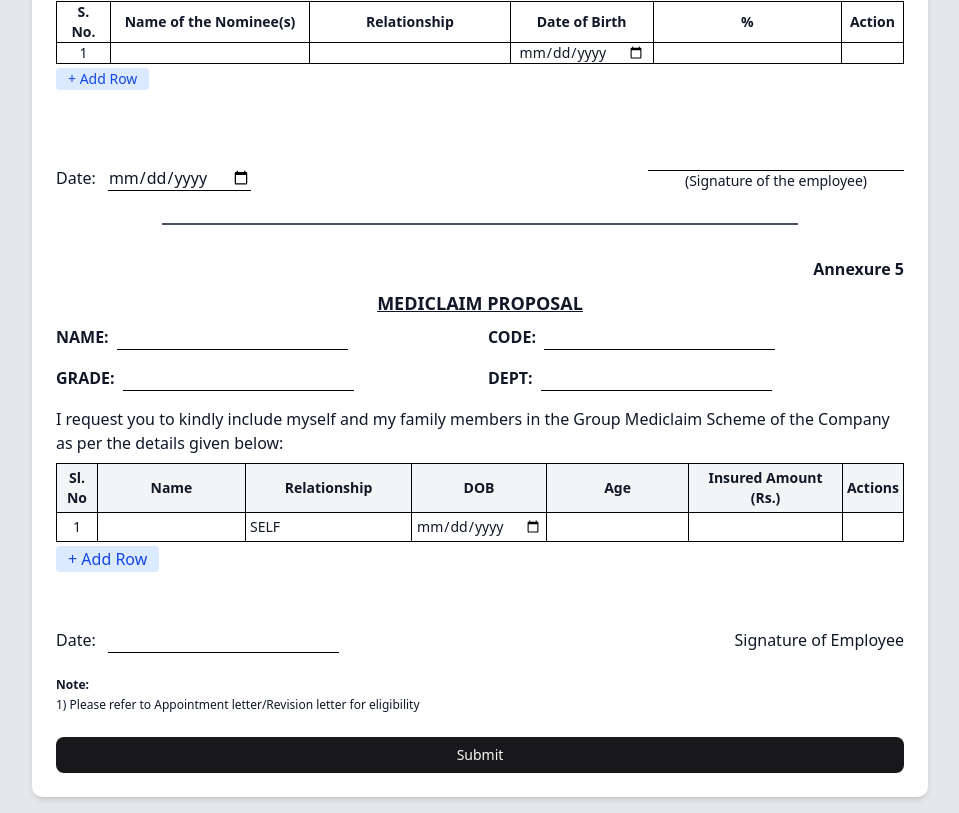
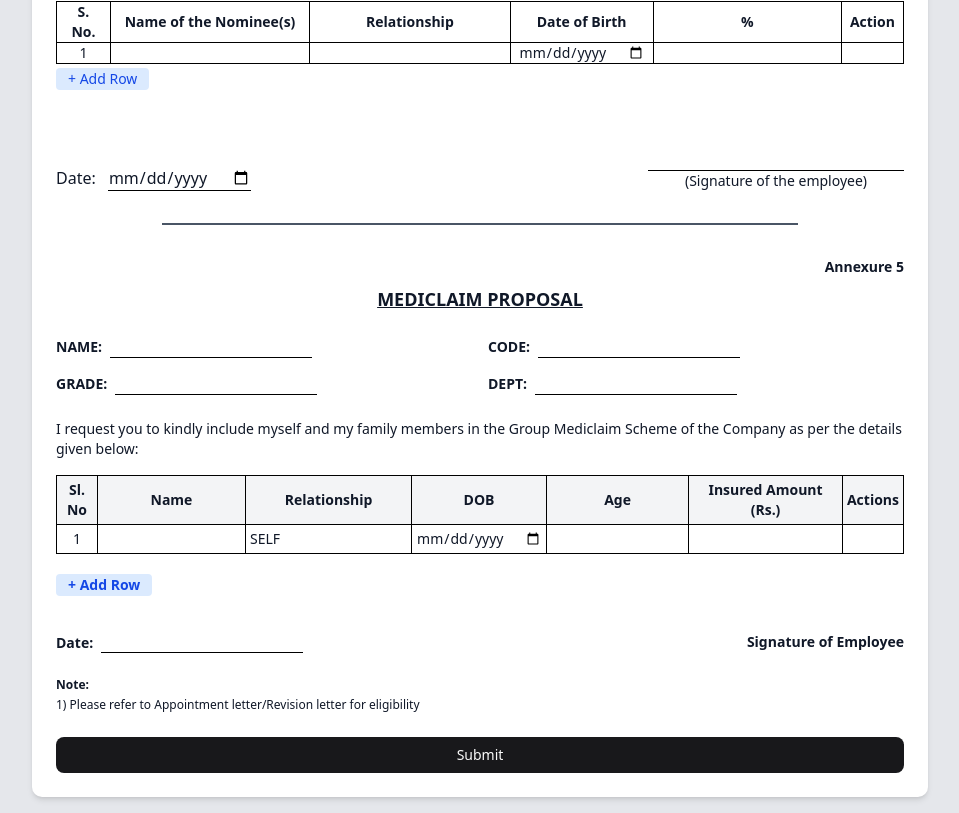
Before and after one commit to KaranJaiswal02/employee-form, a Next.js app: page /staff-joining in a window 1280 px wide. Shown: the part 4337-5150 px from the top of the page, without its empty margins (320-1279 px from the left). Built offline with nearby package versions, Linux system fonts and the light colour scheme.

Commit message:
refactor: integrate Jotai state management and improve form handling in EmpForm2, EmpForm3, EmpForm4, and EmpForm5 components

```diff
--- a/src/components/empJoinForm/EmpForm2.tsx
+++ b/src/components/empJoinForm/EmpForm2.tsx
@@ -1,11 +1,13 @@
 "use client"
-import { useState } from 'react'
+import { useEffect, useState } from 'react'
 import { Input } from '@/components/ui/input'
 import { Textarea } from '@/components/ui/textarea'
 import { DropdownMenu, DropdownMenuContent, DropdownMenuRadioGroup, DropdownMenuRadioItem, DropdownMenuTrigger } from '@/components/ui/dropdown-menu'
 import { Button } from '@/components/ui/button'
 import { Checkbox } from '@/components/ui/checkbox'
 import { useRouter } from 'next/navigation'
+import { empFormData } from '@/hooks/Atoms'
+import { useAtom } from 'jotai'
 //import IAPIResponse from '@/types/responseType'
 
 export default function EmpForm2() {
@@ -67,6 +69,15 @@ export default function EmpForm2() {
     });
 
     const [isChecked, setIsChecked] = useState(false);
+    const [empFormData1] = useAtom(empFormData);
+
+    useEffect(() => {
+        setFormData((prev) => ({
+            ...prev,
+            date: empFormData1.date || '',
+        }));
+    }
+    , []);
 
     const handleChange = (e: React.ChangeEvent<HTMLInputElement | HTMLTextAreaElement | HTMLSelectElement>) => {
         const { name, value } = e.target as HTMLInputElement;
--- a/src/components/empJoinForm/EmpForm3.tsx
+++ b/src/components/empJoinForm/EmpForm3.tsx
@@ -1,188 +1,15 @@
-// import React from "react";
+import React, { useState } from "react";
+import { useEffect } from "react";
+import { useAtom } from "jotai";
+import { empFormData } from "@/hooks/Atoms";
 
-// export default function EmpForm3() {
-//     return (
-//         <div>
-//             <div className="p-6 space-y-6 text-sm font-sans">
-//                 {/* EDUCATIONAL QUALIFICATION */}
-//                 <h2 className="font-bold uppercase">
-//                     Educational Qualification{" "}
-//                     <span className="italic">(Start from highest qualification)</span>
-//                 </h2>
-//                 <table className="table-auto w-full border border-black text-center text-sm">
-//                     <thead>
-//                         <tr className="border border-black bg-gray-100">
-//                             <th className="border border-black">Examination</th>
-//                             <th className="border border-black">University / Institute</th>
-//                             <th className="border border-black">From</th>
-//                             <th className="border border-black">To</th>
-//                             <th className="border border-black">Specialisation</th>
-//                             <th className="border border-black">Division %</th>
-//                         </tr>
-//                     </thead>
-//                     <tbody>
-//                         {[...Array(5)].map((_, i) => (
-//                             <tr key={i}>
-//                                 {[...Array(6)].map((_, j) => (
-//                                     <td key={j} className="border border-black">
-//                                         <input type="text" className="w-full p-1" />
-//                                     </td>
-//                                 ))}
-//                             </tr>
-//                         ))}
-//                     </tbody>
-//                 </table>
-
-//                 {/* EMPLOYMENT RECORD */}
-//                 <h2 className="font-bold uppercase">
-//                     Employment Record{" "}
-//                     <span className="italic">(Start from last employment)</span>
-//                 </h2>
-//                 <table className="table-auto w-full border border-black text-center text-sm">
-//                     <thead>
-//                         <tr className="border border-black bg-gray-100">
-//                             <th className="border border-black">Name of the Organisation</th>
-//                             <th className="border border-black">From</th>
-//                             <th className="border border-black">To</th>
-//                             <th className="border border-black">Designation</th>
-//                             <th className="border border-black">Last Salary Drawn (CTC)</th>
-//                             <th className="border border-black">Reason for Leaving</th>
-//                         </tr>
-//                     </thead>
-//                     <tbody>
-//                         {[...Array(4)].map((_, i) => (
-//                             <tr key={i}>
-//                                 {[...Array(6)].map((_, j) => (
-//                                     <td key={j} className="border border-black">
-//                                         <input type="text" className="w-full p-1" />
-//                                     </td>
-//                                 ))}
-//                             </tr>
-//                         ))}
-//                     </tbody>
-//                 </table>
-
-//                 <h2 className="font-bold uppercase mb-2">
-//                     Extra-Curricular Activities{" "}
-//                     <span className="italic">(Give details, achievements, etc)</span>
-//                 </h2>
-
-//                 <div className="border border-black p-4 rounded-md space-y-2">
-//                     <div className="flex items-center gap-x-2">
-//                         <label htmlFor="games">Games / Sports:</label>
-//                         <input
-//                             id="games"
-//                             type="text"
-//                             className="border-b border-black flex-1"
-//                         />
-//                     </div>
-
-//                     <div className="flex items-center gap-x-2">
-//                         <label htmlFor="ncc">NCC etc.:</label>
-//                         <input
-//                             id="ncc"
-//                             type="text"
-//                             className="border-b border-black flex-1"
-//                         />
-//                     </div>
-
-//                     <div className="flex items-center gap-x-2">
-//                         <label htmlFor="hobbies">Hobbies & Other Interests:</label>
-//                         <input
-//                             id="hobbies"
-//                             type="text"
-//                             className="border-b border-black flex-1"
-//                         />
-//                     </div>
-//                 </div>
-
-//                 {/* DO YOU KNOW ANYONE */}
-//                 <div>
-//                     <strong>
-//                         Do you know anyone in SL AP{" "}
-//                         <span className="italic">(If yes, name of the person and relation)</span>
-//                     </strong>
-//                     <div className="border border-black p-4 cornered-md space-y-2">
-//                         <input
-//                             type="text"
-//                             className=" w-full inline-block mt-1"
-//                         />
-//                     </div>
-//                 </div>
-
-//                 {/* REFERENCES */}
-//                 <div>
-//                     <strong>
-//                         Name, address and telephone of two references{" "}
-//                         <span className="italic">(Other than relatives)</span>
-//                     </strong>
-//                     <div className="border border-black p-4 cornered-md space-y-2">
-//                         <div className="grid grid-cols-2 gap-4 mt-2">
-//                             {[1, 2].map((num) => (
-//                                 <div key={num}>
-//                                     <div>{num}</div>
-//                                     <input
-//                                         type="text"
-//                                         placeholder="Name"
-//                                         className="border-b border-black w-full mt-1"
-//                                     />
-//                                     <input
-//                                         type="text"
-//                                         placeholder="Address"
-//                                         className="border-b border-black w-full mt-1"
-//                                     />
-//                                     <input
-//                                         type="text"
-//                                         placeholder="Phone"
-//                                         className="border-b border-black w-full mt-1"
-//                                     />
-//                                 </div>
-//                             ))}
-//                         </div>
-//                     </div>
-//                 </div>
-
-//                 {/* COURT CONVICTION */}
-//                 <div>
-//                     <strong>
-//                         Have you been convicted by any court? If yes, please give details:
-//                     </strong>
-//                     <textarea className="w-full border border-black mt-2 p-2" rows={3}></textarea>
-//                 </div>
-
-//                 {/* AFFIRMATION */}
-//                 <p className="mt-4">
-//                     I hereby solemnly affirm that the information given by me in this form is true. If
-//                     any information is found to be false, I will be liable for punitive action.
-//                 </p>
-
-//                 <div className="flex justify-between mt-4">
-//                     <div>
-//                         DATE: <input type="date" className="border-b border-black inline-block" />
-//                     </div>
-//                     <div>
-//                         PLACE: <input type="text" className="border-b border-black inline-block w-40" />
-//                     </div>
-//                     <div className="text-right">
-//                         ______________________ <br />
-//                         SIGNATURE
-//                     </div>
-//                 </div>
-//             </div>
-//         </div>
-//     );
-// };
-
-
-
-
-
-import React, { useState } from "react";
 
 export default function EmpForm3() {
     const [formData, setFormData] = useState({
-        education: Array(5).fill(Array(6).fill("")),
-        employment: Array(4).fill(Array(6).fill("")),
+        // Correct way to initialize nested arrays
+        education: Array.from({ length: 5 }, () => Array(6).fill("")),
+        employment: Array.from({ length: 4 }, () => Array(6).fill("")),
+
         games: "",
         ncc: "",
         hobbies: "",
@@ -197,25 +24,33 @@ export default function EmpForm3() {
     });
 
     const handleEducationChange = (row: number, col: number, value: string) => {
-        const updated = [...formData.education];
-        updated[row][col] = value;
-        setFormData({ ...formData, education: updated });
+        setFormData(prev => {
+            const updated = [...prev.education];
+            updated[row] = [...updated[row]]; // Create a new array for the row
+            updated[row][col] = value;
+            return { ...prev, education: updated };
+        });
     };
 
     const handleEmploymentChange = (row: number, col: number, value: string) => {
-        const updated = [...formData.employment];
-        updated[row][col] = value;
-        setFormData({ ...formData, employment: updated });
+        setFormData(prev => {
+            const updated = [...prev.employment];
+            updated[row] = [...updated[row]]; // Create a new array for the row
+            updated[row][col] = value;
+            return { ...prev, employment: updated };
+        });
     };
 
     const handleReferenceChange = (index: number, field: keyof (typeof formData.references)[0], value: string) => {
-        const updated = [...formData.references];
-        updated[index][field] = value;
-        setFormData({ ...formData, references: updated });
+        setFormData(prev => {
+            const updated = [...prev.references];
+            updated[index] = { ...updated[index], [field]: value };
+            return { ...prev, references: updated };
+        });
     };
 
     const handleChange = (field: keyof typeof formData, value: string) => {
-        setFormData({ ...formData, [field]: value });
+        setFormData(prev => ({ ...prev, [field]: value }));
     };
 
     return (
@@ -288,12 +123,13 @@ export default function EmpForm3() {
                 </tbody>
             </table>
 
+            {/* Rest of your form components remain the same */}
+            {/* ... */}
             {/* Extra-Curricular Activities */}
             <h2 className="font-bold uppercase mb-2">
                 Extra-Curricular Activities{" "}
                 <span className="italic">(Give details, achievements, etc)</span>
             </h2>
-
             <div className="border border-black p-4 rounded-md space-y-2">
                 <div className="flex items-center gap-x-2">
                     <label htmlFor="games">Games / Sports:</label>
--- a/src/components/empJoinForm/EmpForm5.tsx
+++ b/src/components/empJoinForm/EmpForm5.tsx
@@ -1,5 +1,9 @@
 "use client";
 import { useState } from "react";
+import { useAtom } from "jotai";
+import { empFormData } from "@/hooks/Atoms";
+import { useEffect } from "react";
+
 
 type MemberRow = {
     name: string;
@@ -19,6 +23,7 @@ export default function EmpForm5() {
             amount: "",
         },
     ]);
+
 
     const handleChange = (
         index: number,
@@ -44,59 +49,67 @@ export default function EmpForm5() {
     };
 
     return (
-        <div>
-            <div className="text-right font-semibold">Annexure 5</div>
-            <h1 className="text-center font-bold text-lg underline my-2">
+        <div className="text-sm">
+            <div className="text-right font-semibold mb-2">Annexure 5</div>
+            <h2 className="text-center font-bold underline text-lg mb-6">
                 MEDICLAIM PROPOSAL
-            </h1>
+            </h2>
 
-            <div className="grid grid-cols-2 gap-4 mb-4 font-bold">
+            <div className="grid grid-cols-2 gap-4 mb-6">
                 <div>
-                    NAME:
+                    <label className="font-semibold">
+                        NAME:
+                    </label>
                     <input
                         type="text"
-                        className="ml-2 border-b border-black outline-none font-thin"
+                        className="ml-2 border-b border-black outline-none"
                     />
                 </div>
                 <div>
-                    CODE:
+                    <label className="font-semibold">
+                        CODE:
+                    </label>
                     <input
                         type="text"
-                        className="ml-2 border-b border-black outline-none font-thin"
+                        className="ml-2 border-b border-black outline-none"
                     />
                 </div>
                 <div>
-                    GRADE:
+                    <label className="font-semibold">
+                        GRADE:
+                    </label>
                     <input
                         type="text"
-                        className="ml-2 border-b border-black outline-none font-thin"
+                        className="ml-2 border-b border-black outline-none"
                     />
                 </div>
                 <div>
-                    DEPT:
+                    <label className="font-semibold">
+                        DEPT:
+                    </label>
                     <input
                         type="text"
-                        className="ml-2 border-b border-black outline-none font-thin"
+                        className="ml-2 border-b border-black outline-none"
                     />
                 </div>
             </div>
 
-            <p className="mb-2">
+            <p className="mb-4">
                 I request you to kindly include myself and my family members in the
                 Group Mediclaim Scheme of the Company as per the details given below:
             </p>
 
             {/* Table */}
-            <table className="w-full border border-black text-sm">
+            <table className="w-full border border-black text-sm mb-4">
                 <thead className="bg-gray-100">
                     <tr>
-                        <th className="border border-black p-1">Sl. No</th>
-                        <th className="border border-black p-1">Name</th>
-                        <th className="border border-black p-1">Relationship</th>
-                        <th className="border border-black p-1">DOB</th>
-                        <th className="border border-black p-1">Age</th>
-                        <th className="border border-black p-1">Insured Amount (Rs.)</th>
-                        <th className="border border-black p-1">Actions</th>
+                        <th className="border border-black p-1 font-semibold">Sl. No</th>
+                        <th className="border border-black p-1 font-semibold">Name</th>
+                        <th className="border border-black p-1 font-semibold">Relationship</th>
+                        <th className="border border-black p-1 font-semibold">DOB</th>
+                        <th className="border border-black p-1 font-semibold">Age</th>
+                        <th className="border border-black p-1 font-semibold">Insured Amount (Rs.)</th>
+                        <th className="border border-black p-1 font-semibold">Actions</th>
                     </tr>
                 </thead>
                 <tbody>
@@ -124,7 +137,6 @@ export default function EmpForm5() {
                                     disabled={index === 0}
                                 />
                             </td>
-
                             <td className="border border-black p-1">
                                 <input
                                     type="date"
@@ -156,30 +168,32 @@ export default function EmpForm5() {
                                         className="text-red-600 font-semibold cursor-pointer"
                                     >
                                         ❌
-                                    </button>)}
+                                    </button>
+                                )}
                             </td>
                         </tr>
                     ))}
                 </tbody>
             </table>
+
             <button
                 type="button"
                 onClick={addRow}
-                className="px-3 py-[1px] my-1 cursor-pointer bg-blue-100 text-blue-700 rounded mb-6 hover:bg-blue-200"
+                className="px-3 py-[1px] my-1 cursor-pointer bg-blue-100 text-blue-700 rounded hover:bg-blue-200 text-sm font-semibold"
             >
                 + Add Row
             </button>
 
             {/* Footer */}
             <div className="flex justify-between mt-8">
-                <div>
-                    Date:{" "}
+                <div className="flex items-center">
+                    <span className="font-semibold">Date:</span>
                     <input
                         type="text"
                         className="border-b border-black outline-none ml-2"
                     />
                 </div>
-                <div className="text-right">
+                <div className="text-right font-semibold">
                     Signature of Employee
                 </div>
             </div>
```
Also changed, not shown: src/components/empJoinForm/EmpForm4.tsx (+6 -4 lines).
